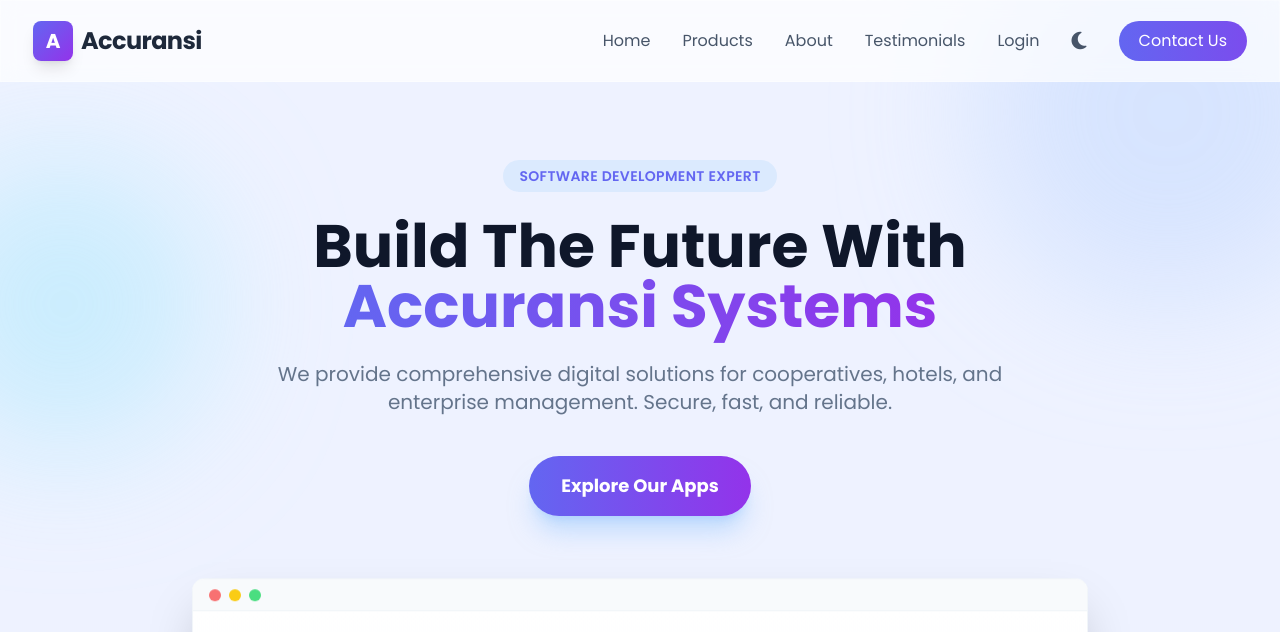
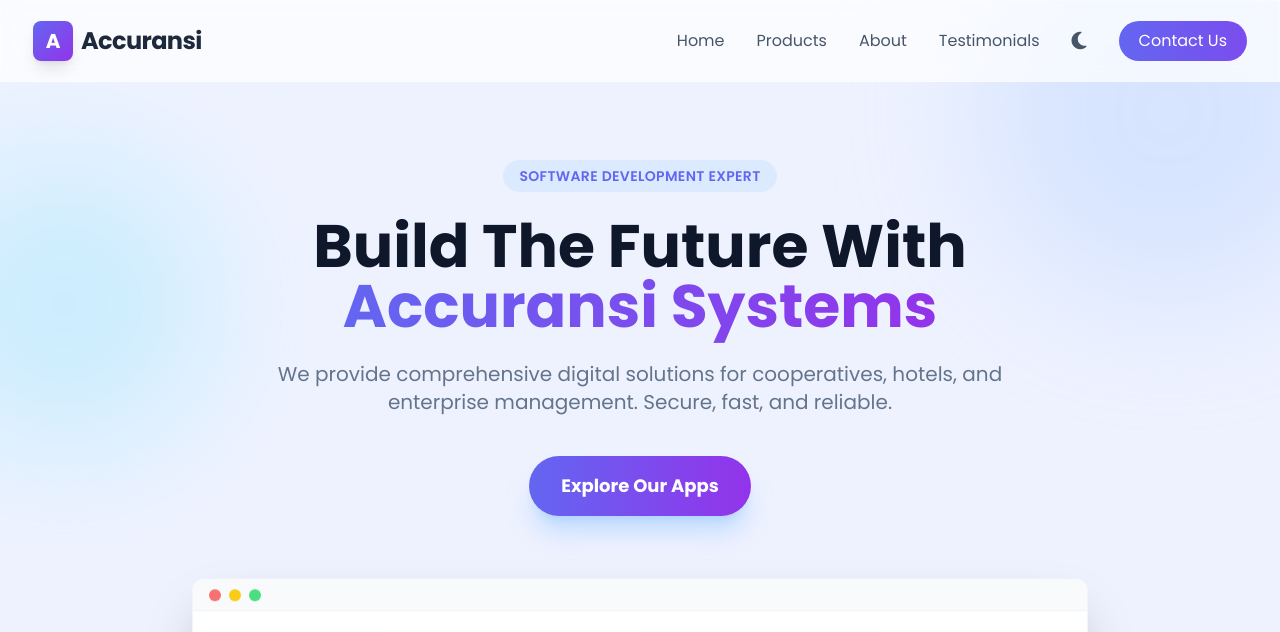
Before and after one commit to asep-gif/accuransi, a plain HTML site: page frontend/index.html in a window 1280 px wide. Shown: the top 632 px of the page. Drawn offline with nearby package versions, Linux system fonts and the light colour scheme.

Commit message:
Add files via upload

```diff
--- a/frontend/index.html
+++ b/frontend/index.html
@@ -79,7 +79,6 @@
                     <a href="#products" class="text-slate-600 hover:text-primary font-medium transition dark:text-slate-300 dark:hover:text-primary">Products</a>
                     <a href="#about" class="text-slate-600 hover:text-primary font-medium transition dark:text-slate-300 dark:hover:text-primary">About</a>
                     <a href="#testimonials" class="text-slate-600 hover:text-primary font-medium transition dark:text-slate-300 dark:hover:text-primary">Testimonials</a>
-                    <a href="admin.html" class="text-slate-600 hover:text-primary font-medium transition dark:text-slate-300 dark:hover:text-primary">Login</a>
                     <button id="dark-mode-toggle" class="text-slate-600 hover:text-primary dark:text-slate-300 dark:hover:text-primary">
                         <i class="fas fa-moon text-xl"></i>
                         <i class="fas fa-sun text-xl hidden"></i>
@@ -103,7 +102,6 @@
                 <a href="#products" class="block px-3 py-2 text-base font-medium text-slate-700 hover:text-primary hover:bg-blue-50 rounded-md dark:text-slate-300 dark:hover:bg-slate-700">Products</a>
                 <a href="#about" class="block px-3 py-2 text-base font-medium text-slate-700 hover:text-primary hover:bg-blue-50 rounded-md dark:text-slate-300 dark:hover:bg-slate-700">About</a>
                 <a href="#testimonials" class="block px-3 py-2 text-base font-medium text-slate-700 hover:text-primary hover:bg-blue-50 rounded-md dark:text-slate-300 dark:hover:bg-slate-700">Testimonials</a>
-                <a href="admin.html" class="block px-3 py-2 text-base font-medium text-slate-700 hover:text-primary hover:bg-blue-50 rounded-md dark:text-slate-300 dark:hover:bg-slate-700">Login</a>
                 <a href="#contact" class="block px-3 py-2 text-base font-medium text-primary font-bold">Contact Us</a>
                 <div class="border-t border-slate-200 dark:border-slate-700 my-2"></div>
                 <button id="mobile-dark-mode-toggle" class="w-full flex justify-between items-center px-3 py-2 text-base font-medium text-slate-700 hover:text-primary hover:bg-blue-50 rounded-md dark:text-slate-300 dark:hover:bg-slate-700">
```
